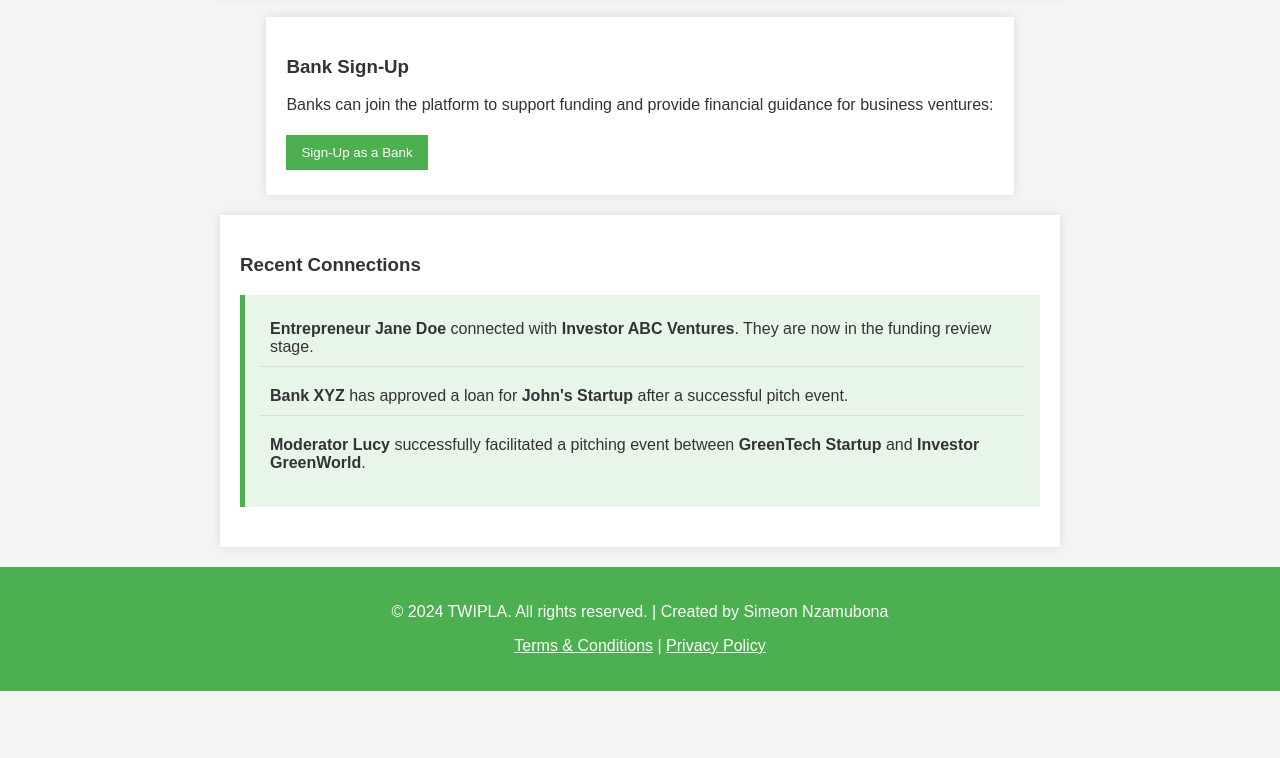
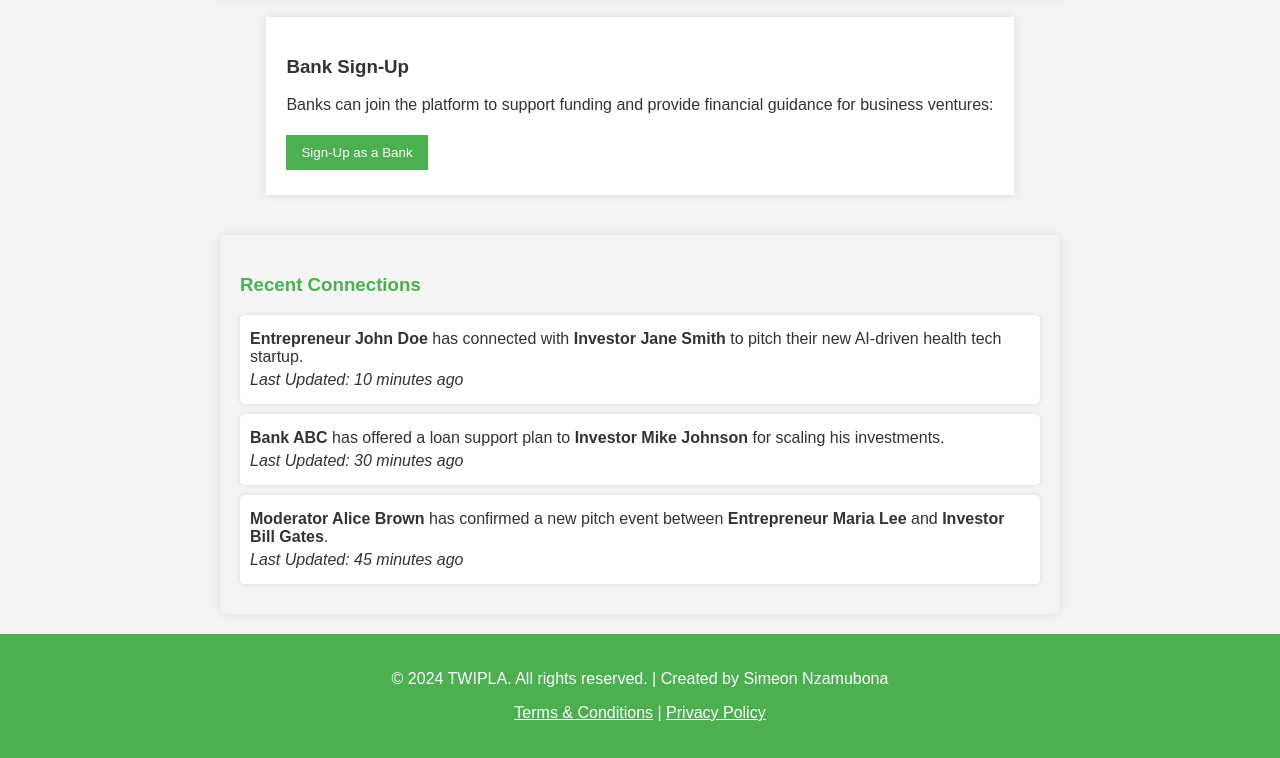
Before and after one commit to TWIGIRE-PLATFORM/TWIPLA, a plain HTML site: page index.html in a window 1280 px wide. Shown: the part 954-1712 px from the top of the page. Before the commit the page ends 1645 px from the top, so only its background shows below. Drawn offline with Linux system fonts and the light colour scheme.

Commit message:
I added a new "Recent Connections" section
, styling and connection entries

```diff
--- a/index.html
+++ b/index.html
@@ -12,8 +12,8 @@
             color: #333;
             margin: 0;
             padding: 0;
-            scroll-behavior: smooth;
-            min-height: 100vh;
+            scroll-behavior: smooth; /* Smooth scrolling */
+            min-height: 100vh; /* Ensure the body takes full height */
             display: flex;
             flex-direction: column;
         }
@@ -22,13 +22,13 @@
             color: white;
             padding: 10px 0;
             text-align: center;
-            flex-shrink: 0;
+            flex-shrink: 0; /* Prevent the header from shrinking */
         }
         nav {
             display: flex;
             justify-content: center;
             margin: 20px 0;
-            flex-wrap: wrap;
+            flex-wrap: wrap; /* Allow wrap on small screens */
         }
         nav a {
             margin: 0 15px;
@@ -54,34 +54,29 @@
             padding: 20px;
             background-color: #4CAF50;
             color: white;
-            margin-top: auto;
-        }
-        button {
-            background-color: #4CAF50;
-            color: white;
-            padding: 10px 15px;
-            border: none;
-            cursor: pointer;
-            margin: 5px 0;
-        }
-        button:hover {
-            background-color: #45a049;
+            margin-top: auto; /* Push footer to the bottom */
         }
 
-        /* Connection Updates Section */
-        .updates {
-            background-color: #e8f5e9;
-            padding: 15px;
-            margin-bottom: 20px;
-            border-left: 5px solid #4CAF50;
+        /* New Styles for Recent Connections */
+        #recent-connections {
+            background-color: #f4f4f4;
+            padding: 20px;
+            border-radius: 5px;
+            margin-top: 20px;
+            box-shadow: 0 0 10px rgba(0, 0, 0, 0.1);
         }
-        .update-item {
-            margin-bottom: 10px;
+        #recent-connections h3 {
+            color: #4CAF50;
+        }
+        .connection-update {
+            margin: 10px 0;
             padding: 10px;
-            border-bottom: 1px solid #ddd;
+            background-color: #fff;
+            border-radius: 5px;
+            box-shadow: 0 0 5px rgba(0, 0, 0, 0.1);
         }
-        .update-item:last-child {
-            border-bottom: none;
+        .connection-update p {
+            margin: 5px 0;
         }
 
         /* Responsive Layout */
@@ -95,6 +90,18 @@
             section {
                 padding: 15px;
             }
+        }
+
+        button {
+            background-color: #4CAF50;
+            color: white;
+            padding: 10px 15px;
+            border: none;
+            cursor: pointer;
+            margin: 5px 0;
+        }
+        button:hover {
+            background-color: #45a049;
         }
     </style>
 </head>
@@ -118,7 +125,7 @@
 
 <section id="entrepreneur">
     <h3>Entrepreneur Sign-Up</h3>
-    <p>If you're a postgraduate entrepreneur looking for funding, submit your business idea through the form below:</p>
+    <p>If you're postgraduate entrepreneur looking for funding, submit your business idea through the form below:</p>
     <a href="https://docs.google.com/forms/d/e/1FAIpQLScu6bCcWYVFZ5qxh329rH_OAAzZ2_hE6dyTsTWV1QgwNtRE8Q/viewform?usp=sf_link" target="_blank"><button>Submit Your Business Idea</button></a>
 </section>
 
@@ -140,19 +147,20 @@
     <a href="https://docs.google.com/forms/d/e/1FAIpQLSd-9kqfJm-VL2JDBu8a78HEoUwCYNy_qHLGnZIJe-xEdcf3w/viewform?usp=sf_link" target="_blank"><button>Sign-Up as a Bank</button></a>
 </section>
 
-<!-- Connection Updates Section -->
-<section id="updates">
+<!-- Recent Connections Section -->
+<section id="recent-connections">
     <h3>Recent Connections</h3>
-    <div class="updates">
-        <div class="update-item">
-            <strong>Entrepreneur Jane Doe</strong> connected with <strong>Investor ABC Ventures</strong>. They are now in the funding review stage.
-        </div>
-        <div class="update-item">
-            <strong>Bank XYZ</strong> has approved a loan for <strong>John's Startup</strong> after a successful pitch event.
-        </div>
-        <div class="update-item">
-            <strong>Moderator Lucy</strong> successfully facilitated a pitching event between <strong>GreenTech Startup</strong> and <strong>Investor GreenWorld</strong>.
-        </div>
+    <div class="connection-update">
+        <p><strong>Entrepreneur John Doe</strong> has connected with <strong>Investor Jane Smith</strong> to pitch their new AI-driven health tech startup.</p>
+        <p><em>Last Updated: 10 minutes ago</em></p>
+    </div>
+    <div class="connection-update">
+        <p><strong>Bank ABC</strong> has offered a loan support plan to <strong>Investor Mike Johnson</strong> for scaling his investments.</p>
+        <p><em>Last Updated: 30 minutes ago</em></p>
+    </div>
+    <div class="connection-update">
+        <p><strong>Moderator Alice Brown</strong> has confirmed a new pitch event between <strong>Entrepreneur Maria Lee</strong> and <strong>Investor Bill Gates</strong>.</p>
+        <p><em>Last Updated: 45 minutes ago</em></p>
     </div>
 </section>
 
```
